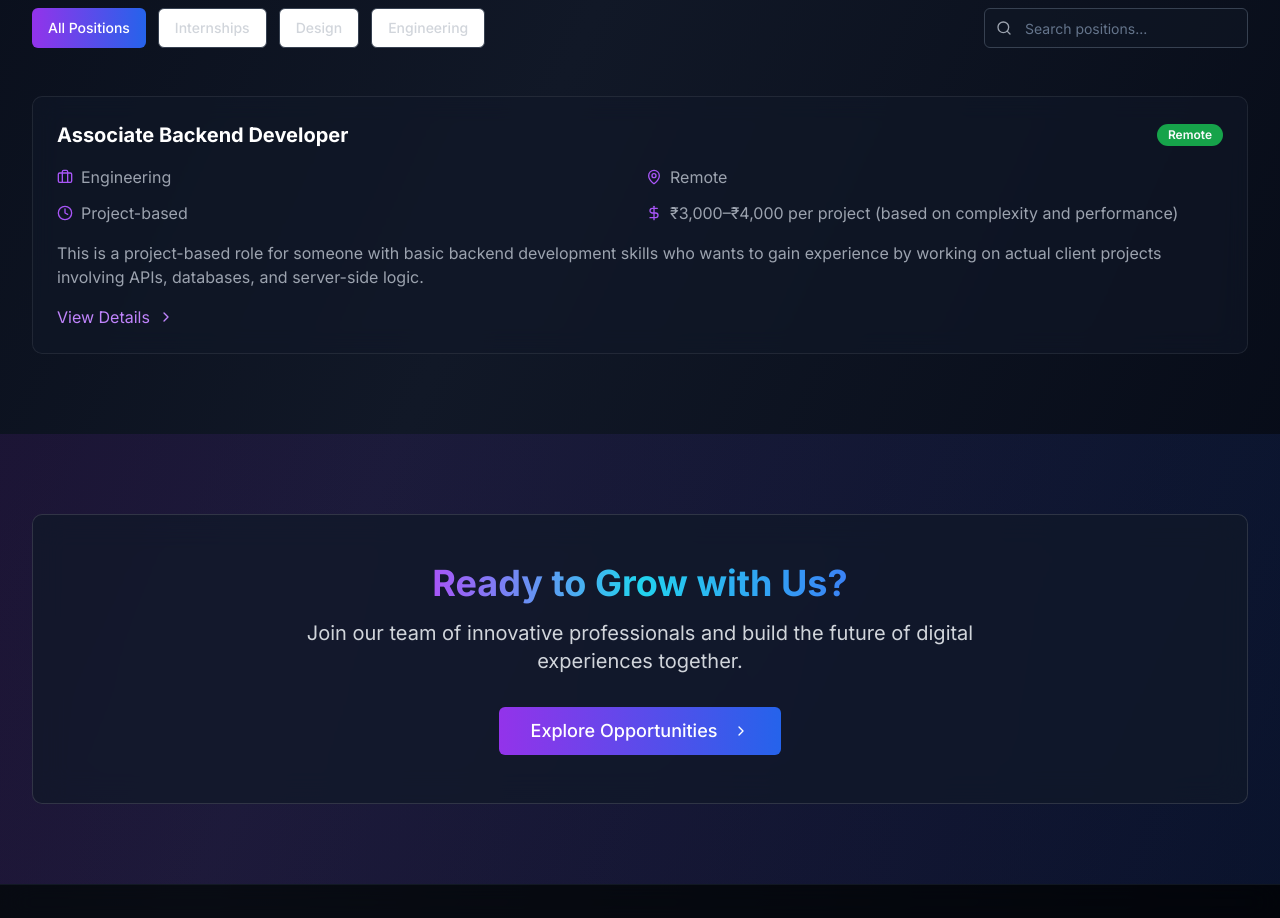
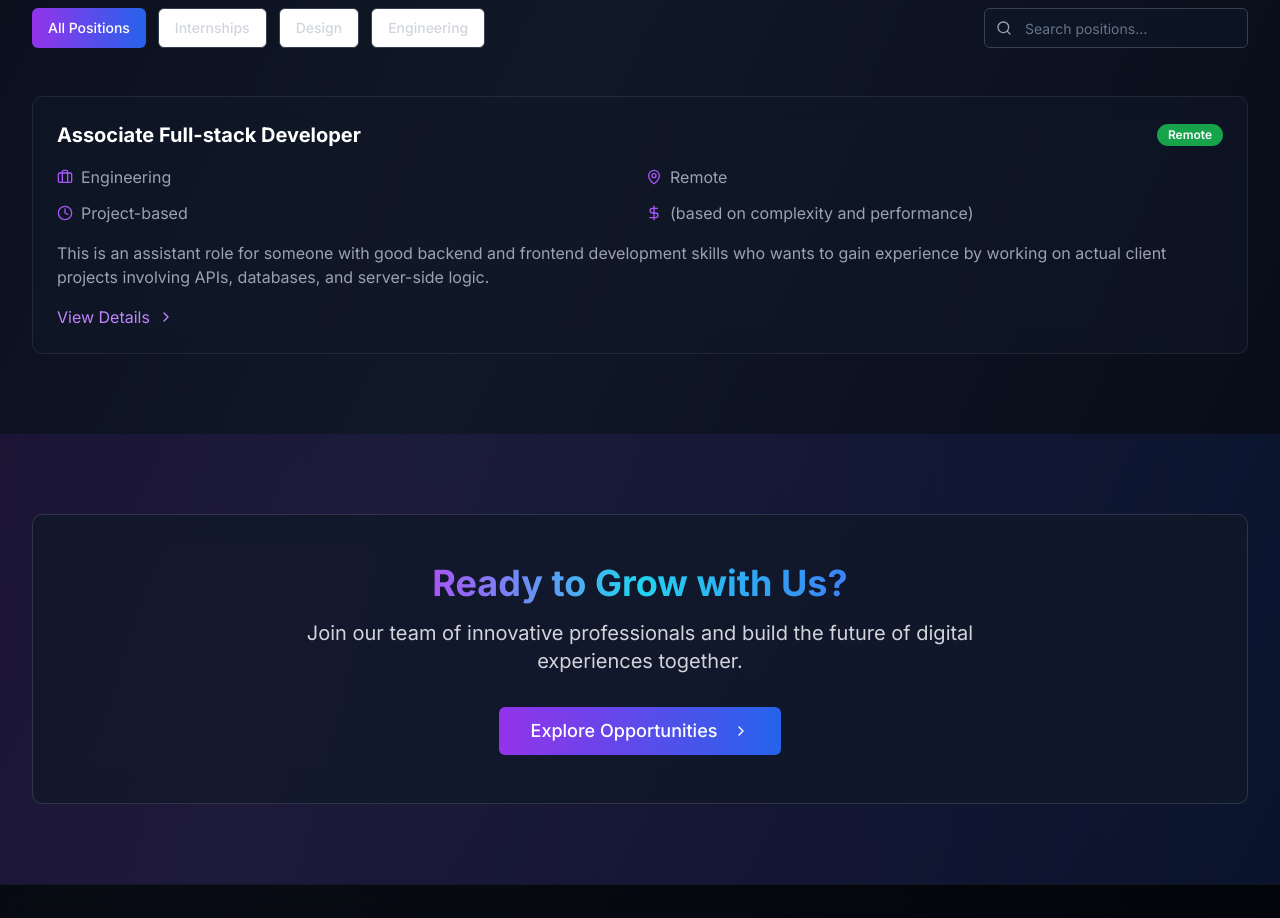
Before and after one commit to enoughio/fyris, a Next.js app: page /careers in a window 1280 px wide. Shown: the part 1500-2418 px from the top of the page. Built offline with nearby package versions, Linux system fonts and the light colour scheme.

Commit message:
upadated job data

```diff
--- a/app/careers/job-data.ts
+++ b/app/careers/job-data.ts
@@ -18,19 +18,21 @@ export interface JobListing {
   export const jobListings: JobListing[] = [
     {
       id: "backend-associate",
-      title: "Associate Backend Developer",
+      title: "Associate Full-stack Developer",
       department: "Engineering",
       location: "Remote",
       type: "Project-based",
       experience: "0–1 years",
-      salary: "₹3,000–₹4,000 per project (based on complexity and performance)",
+      salary: "(based on complexity and performance)",
       description:
-        "This is a project-based role for someone with basic backend development skills who wants to gain experience by working on actual client projects involving APIs, databases, and server-side logic.",
-      fullDescription: `<p>We are hiring an Associate Backend Developer to assist with backend development on active client projects. The role is suited for someone who is still learning but has a solid foundation in backend programming using Node.js and TypeScript. You will work with our engineering team to build, debug, and maintain backend systems that support real applications. The work is fully remote and task-oriented, with guidance and support provided by senior team members.</p>`,
+        "This is an assistant role for someone with good backend and frontend development skills who wants to gain experience by working on actual client projects involving APIs, databases, and server-side logic.",
+      fullDescription: `<p>We are hiring an Associate Full-stack Developer to assist with backend and frontend development on active client projects. The role is suited for someone who is still learning but has a solid foundation in backend programming using Node.js and TypeScript. You will work with our engineering team to build, debug, and maintain backend systems that support real applications. The work is fully remote and task-oriented, with guidance and support provided by senior team members.</p>`,
       responsibilities: [
         "Write and maintain backend code using Node.js and TypeScript",
         "Use Prisma ORM to manage data models and interact with SQL databases",
         "Build and maintain RESTful APIs",
+        "nextJs and React for frontend development",
+        "Collaborate with the engineering team to understand project requirements",
         "Test and debug backend features using Postman or similar tools",
         "Work with Git to commit code and manage pull requests",
         "Follow clear instructions and ask questions when unsure",
@@ -38,9 +40,8 @@ export interface JobListing {
       ],
       requirements: [
         "Basic knowledge of Node.js and TypeScript",
-        "Familiarity with Prisma ORM and how it connects to SQL databases",
-        "Ability to build and understand RESTful API endpoints",
-        "Working knowledge of Git and version control processes",
+        "good at writing typesafe code",
+        "good hold with Next.js and React",
         "Some experience using tools like Postman or Insomnia to test APIs",
         "Reliable internet connection and ability to work independently",
         "Willingness to receive feedback and make corrections as needed"
```
